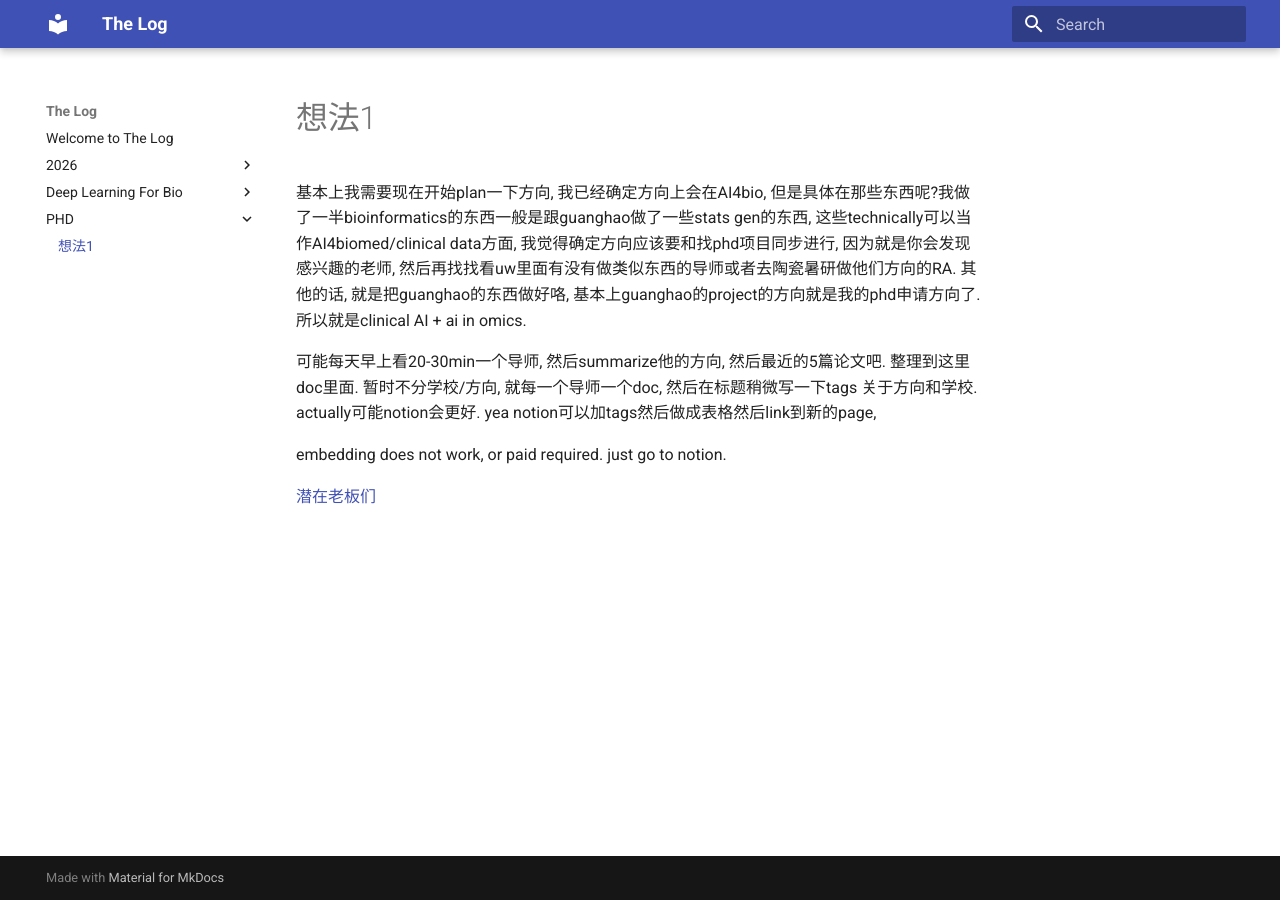
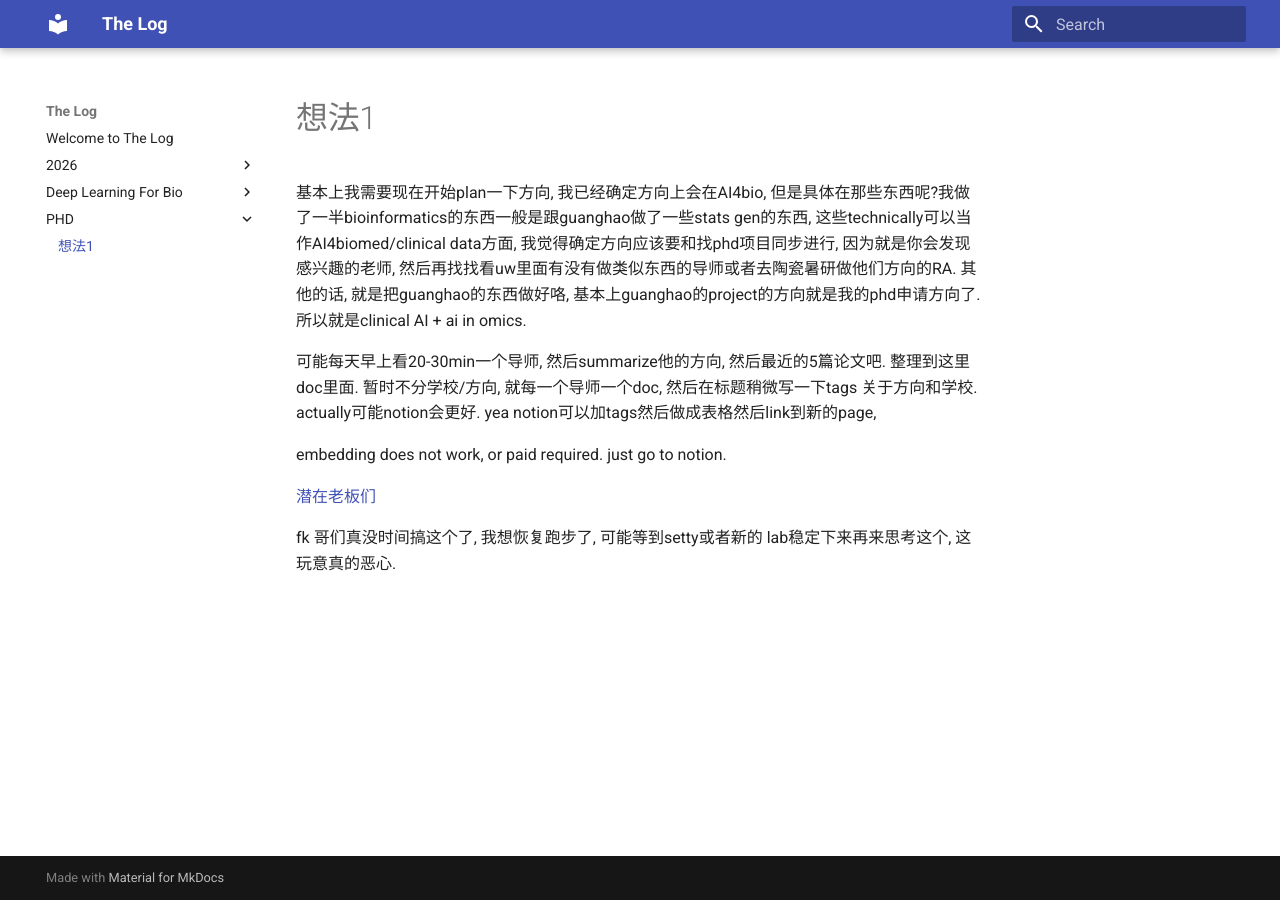
Before and after one commit to JohnChen034/blog, an MkDocs documentation site: the page built from docs/PHD/想法1.md, in a window 1280 px wide. Built offline with MkDocs 1.6.1 and Material for MkDocs 9.7.7, drawn with Linux system fonts in a browser that asks for light colours.

Commit message:
Update 想法1.md

```diff
--- a/docs/PHD/想法1.md
+++ b/docs/PHD/想法1.md
@@ -15,3 +15,7 @@ music_link:
 embedding does not work, or paid required. just go to notion.
 
 [潜在老板们](https://www.notion.so/3094afb2e86b80ac943ee290b111116c?v=3094afb2e86b80edb3cc000ccd57781a&source=copy_link)
+
+
+
+fk 哥们真没时间搞这个了, 我想恢复跑步了, 可能等到setty或者新的 lab稳定下来再来思考这个, 这玩意真的恶心.
```
